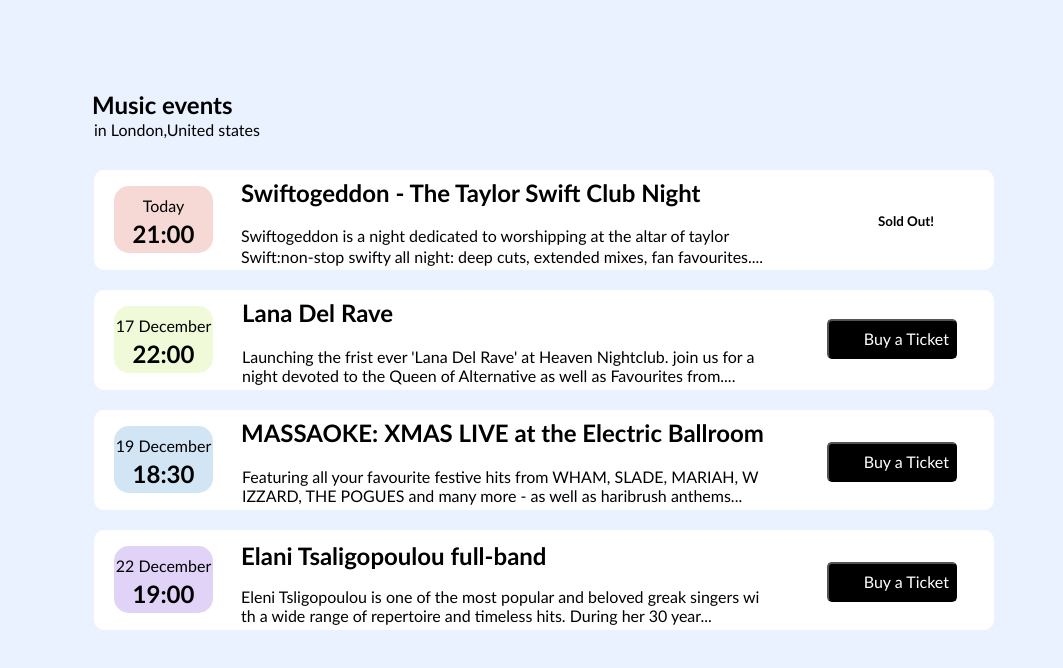
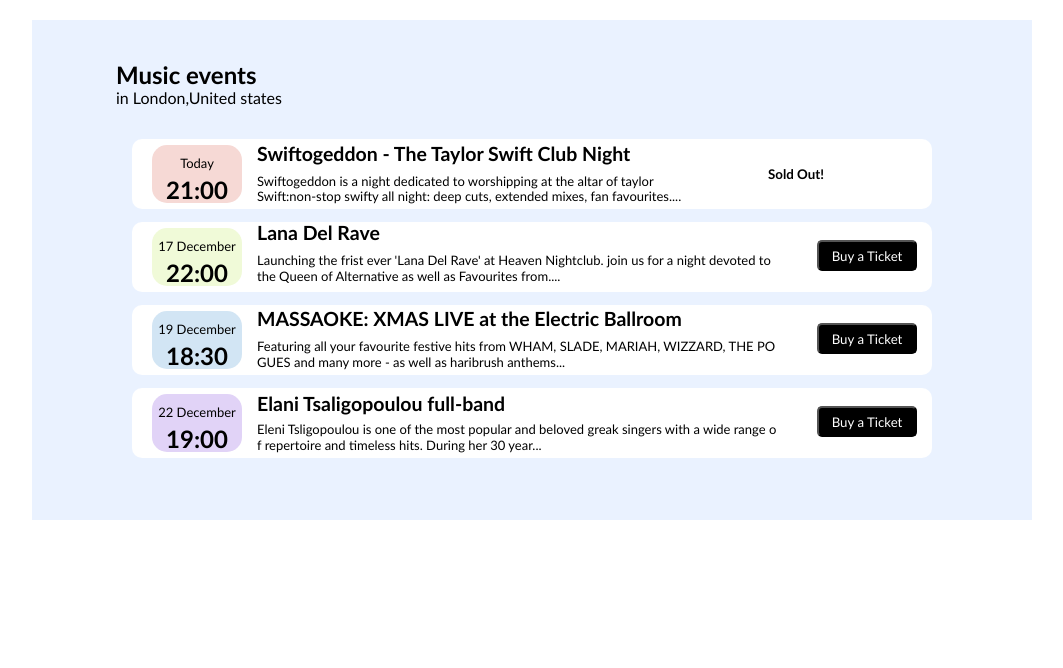
Before and after one commit to RaviTeja372/UI_ASSINGMENT-1, a plain HTML site: page index.html in a window 1280 px wide. Shown: the whole page, without its empty margins (108-1171 px from the left). Drawn offline with Linux system fonts and the light colour scheme.

Commit message:
Assignment-1 New update

```diff
--- a/css/style.css
+++ b/css/style.css
@@ -1,146 +1,169 @@
-.container {
+body {
     margin: 0;
     padding: 0;
+
+}
+
+
+.container {
     background-color: #EAF2FF;
     font-family: 'calibri';
+    max-width: 1000px;
+    margin: 0 auto;
+    height: 500px;
+
+
 }
 
 
 
 .tittle_section {
-    position: absolute;
-    left: 200px;
-    top: 70px;
-    font-style: 'regular';
-    font-weight: 300%;
+    position: relative;
+    left: 84px;
+    top: 40px;
 
 }
 
 .tittle_caption {
     font-family: 'calibri';
-    position: absolute;
-    left: 202px;
-    top: 104px;
-    font-style: 'regular';
-    font-weight: 300%;
+    position: relative;
+    left: 84px;
+    top: 19px;
 }
 
 .ticket_bar-1 {
     background-color: white;
-    position: absolute;
-    width: 900px;
-    height: 100px;
+    position: relative;
+    width: 800px;
+    height: 70px;
     border-radius: 10px;
-    left: 202px;
-    top: 170px;
+    margin: 0 auto;
+    top: 35px;
+
 
 }
 
 .ticket_content_head-1 {
     position: relative;
-    height: 46px;
-    bottom: 95px;
-    left: 147px;
+    padding: 0;
+    height: 56px;
+    bottom: 71px;
+    left: 125px;
+    font-size: small;
 }
+
 .ticket_sub_content-1-1 {
     position: relative;
+    font-size: small;
     bottom: 109px;
-    left: 147px;
+    left: 125px;
 }
+
 .ticket_sub_content-1-2 {
     position: relative;
     bottom: 14px;
+    font: small;
 }
 
 .D_T-1 {
     background-color: #F6D9D5;
     position: relative;
-    width: 99px;
-    height: 67px;
+    width: 90px;
+    height: 58px;
     left: 20px;
     border-radius: 15px;
     text-align: center;
+    top: 6px;
 }
 
 .D_T-1>p {
     position: relative;
     top: 10px;
+    font-size: small;
 }
 
 .D_T-1>h3 {
     position: relative;
     bottom: 10px;
-    font-size: x-large;
+    font-size: X-large;
 }
 
 .tittle_bar-1 {
     position: relative;
-    display: inline-block;
     left: 10px;
     top: 8px;
-    margin: 0;
-    padding: 0;
+
 }
+
 .button-1 {
     position: relative;
     color: black;
     background-color: white;
     font-family: 'calibri';
     border: none;
-    top: 210px;
-    left: 980px;
+    left: 730px;
+    bottom: 11px;
+
 }
 
 .ticket_bar-2 {
     background-color: white;
-    position: absolute;
-    width: 900px;
-    height: 100px;
+    position: relative;
+    width: 800px;
+    height: 70px;
+    margin: 0 auto;
     border-radius: 10px;
-    left: 202px;
-    top: 290px;
+    top: 15px;
+
 
 }
+
 .ticket_content_head-2 {
     position: relative;
-    left: 148px;
-    bottom: 95px;
+    left: 125px;
+    bottom: 75px;
+    font-size: small;
 
 }
+
 .ticket_sub_content-2-1 {
     position: relative;
-    left: 148px;
-    bottom: 95px;
+    left: 125px;
+    bottom: 83px;
     width: 520px;
     word-break: break-all;
+    font-size: small;
 }
+
 .button-2 {
     position: relative;
     background-color: black;
     color: white;
     font-family: 'calibri';
     border-radius: 5px;
-    height: 40px;
-    width: 130px;
-    left: 733px;
-    bottom: 177px;
-    font-size: 100%;
-    text-align: right;
+    height: 31px;
+    width: 100px;
+    left: 685px;
+    bottom: 140px;
+    font-size: 83%;
+    text-align: center;
 }
 
 .D_T-2 {
     background-color: #F0FAD8;
     position: relative;
-    width: 99px;
-    height: 67px;
+    width: 90px;
+    height: 58px;
     left: 20px;
     border-radius: 15px;
     text-align: center;
+    top: 6px;
 }
 
 .D_T-2>p {
     position: relative;
     top: 10px;
+    font-size: small;
 }
 
 .D_T-2>h3 {
@@ -157,39 +180,48 @@
 
 .ticket_bar-3 {
     background-color: white;
-    position: absolute;
-    width: 900px;
-    height: 100px;
+    position: relative;
+    width: 800px;
+    height: 70px;
+    margin: 0 auto;
     border-radius: 10px;
-    left: 202px;
-    top: 410px;
+    top: 15px;
+
+
 
 }
+
 .ticket_content_head-3 {
     position: relative;
-    bottom: 95px;
-    left: 147px;
+    bottom: 72px;
+    left: 125px;
+    font-size: small;
 }
+
 .ticket_sub_content-3-1 {
     position: relative;
-    left: 148px;
-    bottom: 95px;
+    left: 125px;
+    bottom: 80px;
     width: 520px;
+    font-size: small;
     word-break: break-all;
 }
+
 .D_T-3 {
     background-color: #D2E5F4;
     position: relative;
-    width: 99px;
-    height: 67px;
+    width: 90px;
+    height: 58px;
     left: 20px;
     border-radius: 15px;
     text-align: center;
+    top: 6px;
 }
 
 .D_T-3>p {
     position: relative;
     top: 10px;
+    font-size: small;
 }
 
 .D_T-3>h3 {
@@ -203,56 +235,64 @@
     left: 10px;
     top: 8px;
 }
+
 .button-3 {
     position: relative;
     background-color: black;
     color: white;
     font-family: 'calibri';
     border-radius: 5px;
-    font-size: 100%;
-    width: 130px;
-    height: 40px;
-    left: 733px;
-    bottom: 174px;
-    text-align: right;
+    height: 31px;
+    width: 100px;
+    left: 685px;
+    bottom: 140px;
+    font-size: 83%;
+    text-align: center;
 }
 
 .ticket_bar-4 {
     background-color: white;
-    position: absolute;
-    width: 900px;
-    height: 100px;
+    position: relative;
+    width: 800px;
+    height: 70px;
+    margin: 0 auto;
     border-radius: 10px;
-    left: 202px;
-    top: 530px;
+    top: 15px;
+
 
 }
+
 .ticket_content_head-4 {
     position: relative;
-    left: 147px;
-    bottom: 92px;
+    left: 125px;
+    bottom: 70px;
+    font-size: small;
 }
+
 .ticket_sub_content-4-1 {
     position: relative;
-    left: 147px;
-    bottom: 95px;
+    left: 125px;
+    bottom: 80px;
     width: 520px;
     word-break: break-all;
+    font-size: small;
 }
 
 .D_T-4 {
     background-color: #E1D3F7;
     position: relative;
-    width: 99px;
-    height: 67px;
+    width: 90px;
+    height: 58px;
     left: 20px;
     border-radius: 15px;
     text-align: center;
+    top: 6px;
 }
 
 .D_T-4>p {
     position: relative;
     top: 10px;
+    font-size: small;
 }
 
 .D_T-4>h3 {
@@ -266,16 +306,17 @@
     left: 10px;
     top: 8px;
 }
+
 .button-4 {
     position: relative;
     background-color: black;
     color: white;
     font-family: 'calibri';
     border-radius: 5px;
-    font-size: 100%;
-    width: 130px;
-    height: 40px;
-    left: 733px;
-    bottom: 174px;
-    text-align: right;
+    height: 31px;
+    width: 100px;
+    left: 685px;
+    bottom: 140px;
+    font-size: 83%;
+    text-align: center;
 }
--- a/index.html
+++ b/index.html
@@ -8,9 +8,9 @@
     <link rel="stylesheet" href="css/style.css">
 </head>
 
-<body class="container">
+<body>
 
-
+    <section class="container">
         <div class="tittle_section">
             <h2>Music events</h2>
 
@@ -47,7 +47,8 @@
                 <h2>Lana Del Rave</h2>
             </div>
             <div class="ticket_sub_content-2-1">
-            <p>Launching the frist ever 'Lana Del Rave' at Heaven Nightclub. join us for a night devoted to the Queen of
+                <p>Launching the frist ever 'Lana Del Rave' at Heaven Nightclub. join us for a night devoted to the
+                    Queen of
                     Alternative as well as Favourites from....</p>
 
             </div>
@@ -65,7 +66,8 @@
                 <h2>MASSAOKE: XMAS LIVE at the Electric Ballroom</h2>
             </div>
             <div class="ticket_sub_content-3-1">
-            <p>Featuring all your favourite festive hits from WHAM, SLADE, MARIAH, WIZZARD, THE POGUES and many more -
+                <p>Featuring all your favourite festive hits from WHAM, SLADE, MARIAH, WIZZARD, THE POGUES and many more
+                    -
                     as well as haribrush anthems...</p>
             </div>
             <div>
@@ -81,13 +83,14 @@
                 <h2>Elani Tsaligopoulou full-band</h2>
             </div>
             <div class="ticket_sub_content-4-1">
-            <p>Eleni Tsligopoulou is one of the most popular and beloved greak singers with a wide range of repertoire
+                <p>Eleni Tsligopoulou is one of the most popular and beloved greak singers with a wide range of
+                    repertoire
                     and timeless hits. During her 30 year...</p>
             </div>
             <button class="button-4">Buy a Ticket</button>
         </div>
 
-
+    </section>
 </body>
 
 </html>
```
Lines whose indentation alone changed are shown as unchanged.
